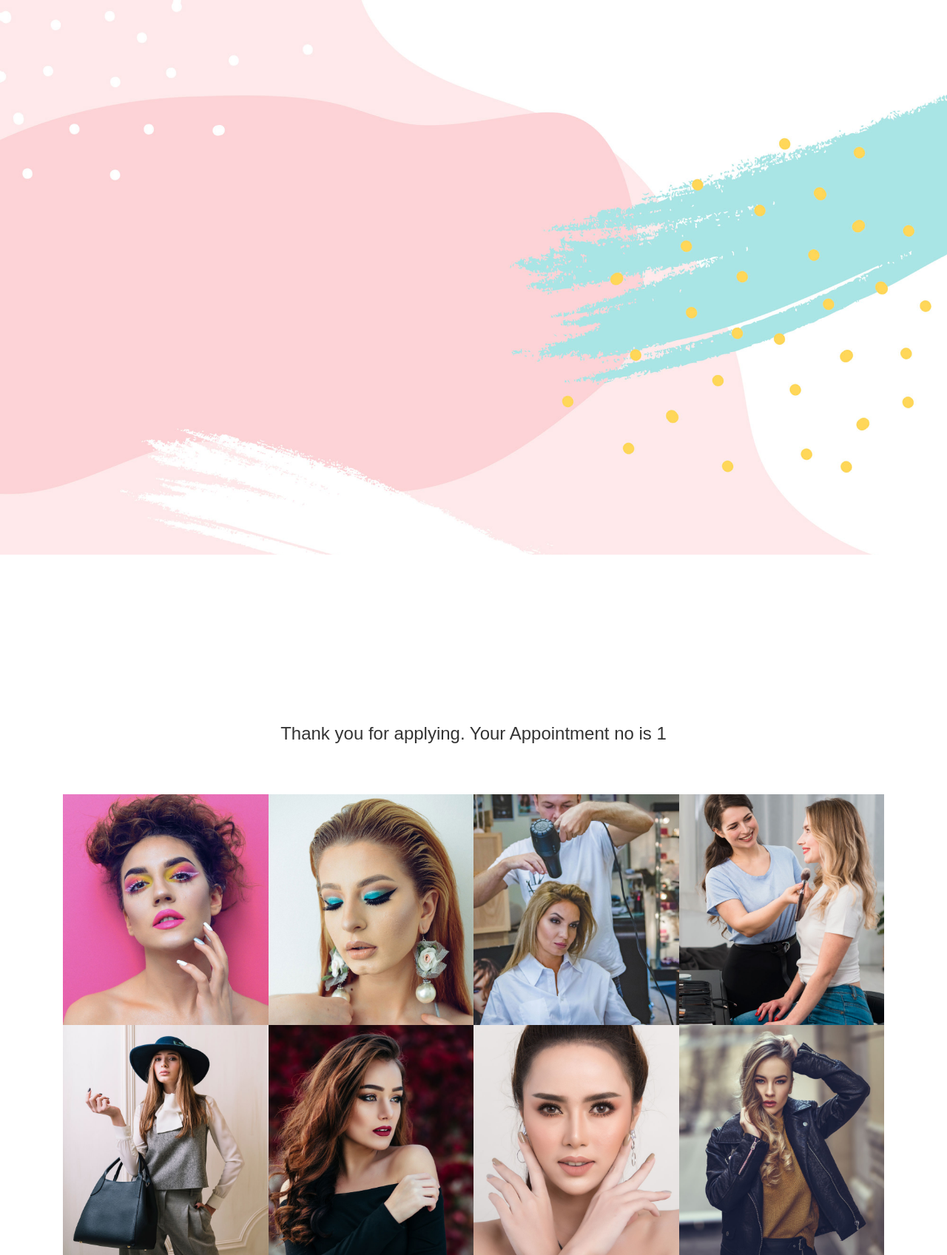
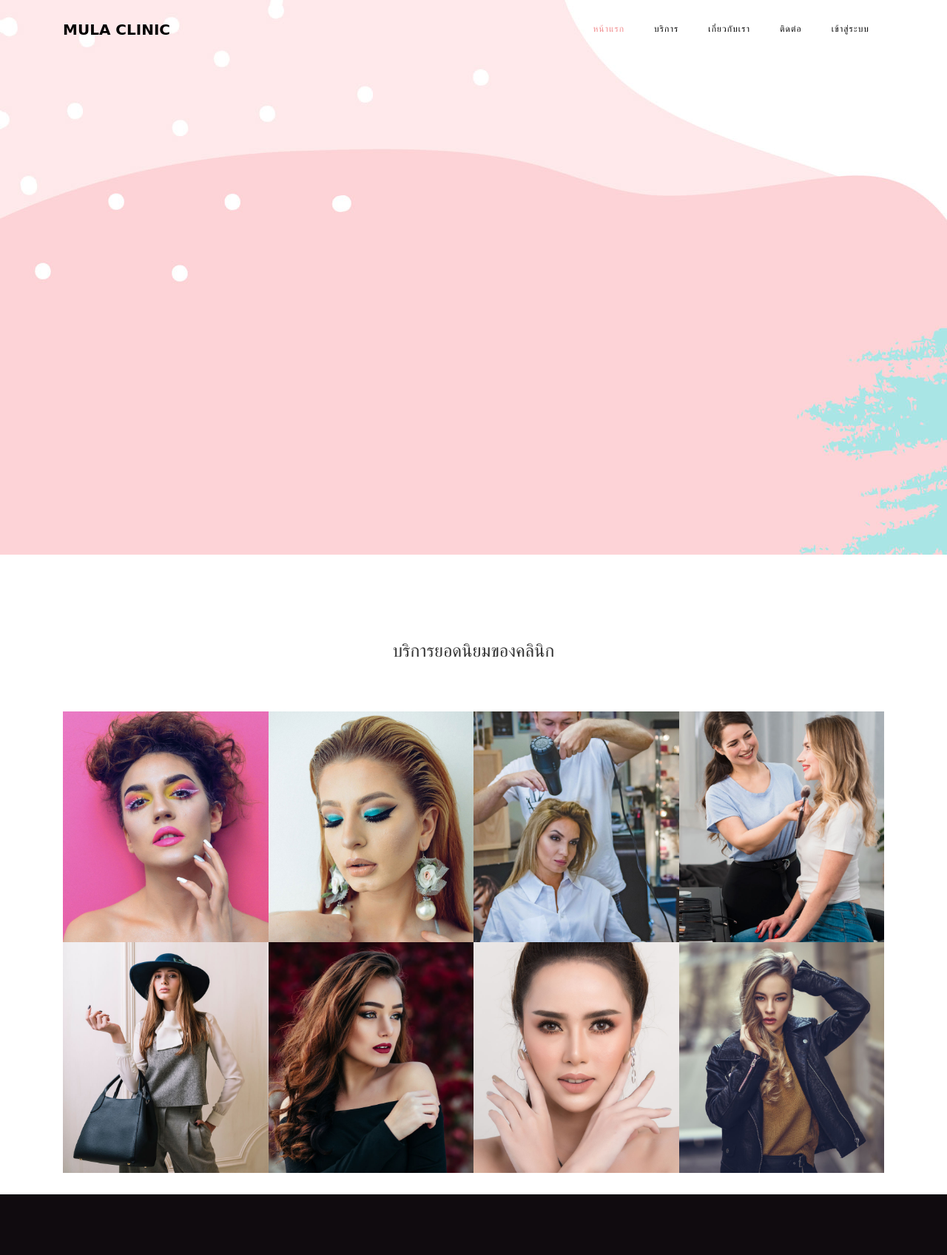
Before and after one commit to deksamrong/BeautyClinic, a PHP site: page /index.php in a window 1280 px wide. Shown: the top 1697 px of the page at 74% size. Run offline with PHP 8.4, Linux system fonts and the light colour scheme; the visitor is signed in with stand-in values (Sample User, id 1); data that the repository does not hold is empty; some libraries are stand-ins or nearby versions; some web fonts are replaced.

Commit message:
แก้ไข

```diff
--- a/index.php
+++ b/index.php
@@ -59,28 +59,20 @@ echo "<script>window.location.href = 'thank-you.php'</script>";
     <link rel="stylesheet" href="css/style.css">
   </head>
   <body>
-	  <?php //include_once('includes/header.php');?>
+	  <?php include_once('includes/header.php');?>
     <!-- END nav -->
 
-    <section id="home-section" class="hero" style="background-image: url(images/bg.jpg);" data-stellar-background-ratio="0.5">
+    <section id="home-section" style="background-image: url(images/bg.jpg);">
 		  <div class="home-slider owl-carousel">
-	      <div class="slider-item js-fullheight">
 
-	      </div>
 	    </div>
     </section>
-    <section class="ftco-section ftco-no-pt ftco-booking">
-    	<div class="container-fluid px-0">
-    		<div class="row no-gutters d-md-flex justify-content-end">
 
-    		</div>
-    	</div>
-    </section>
     <section class="ftco-section ftco-no-pb">
     	<div class="container">
     		<div class="row no-gutters justify-content-center mb-5 pb-2">
           <div class="col-md-6 text-center heading-section ftco-animate">
-          	<h4 class="w3ls_head">Thank you for applying. Your Appointment no is <?php echo $_SESSION['aptno'];?> </h4>
+          	<h4 class="w3ls_head">บริการยอดนิยมของคลินิก </h4>
         </div>
     	</div>
 			<div class="container-fluid p-0">
```
